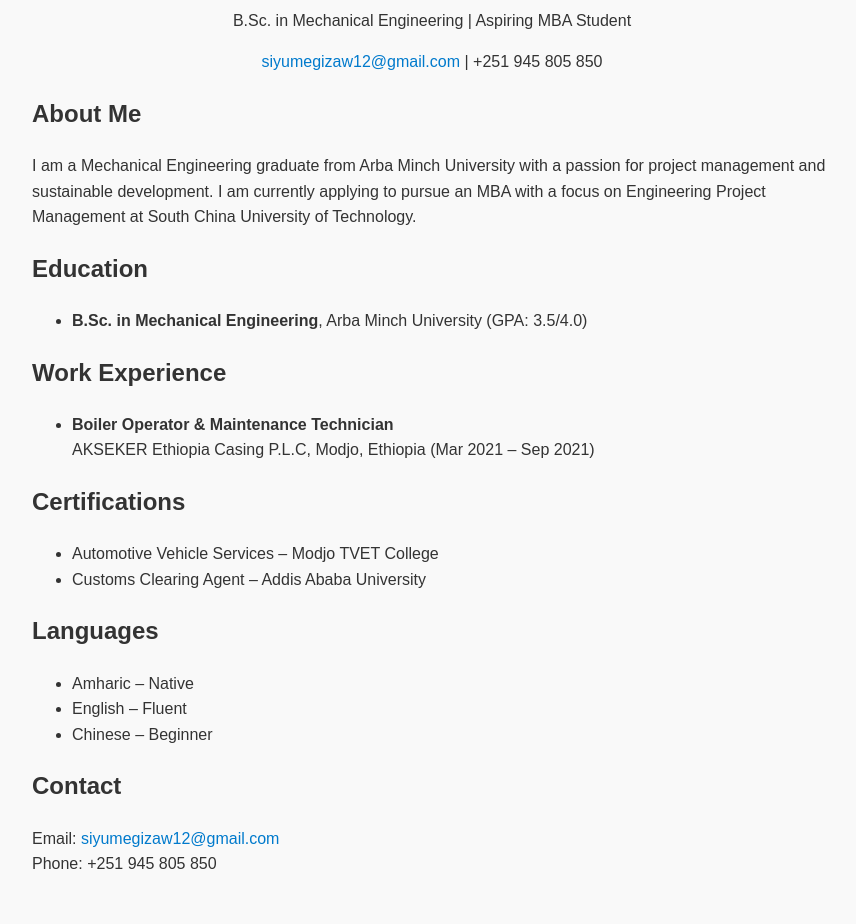
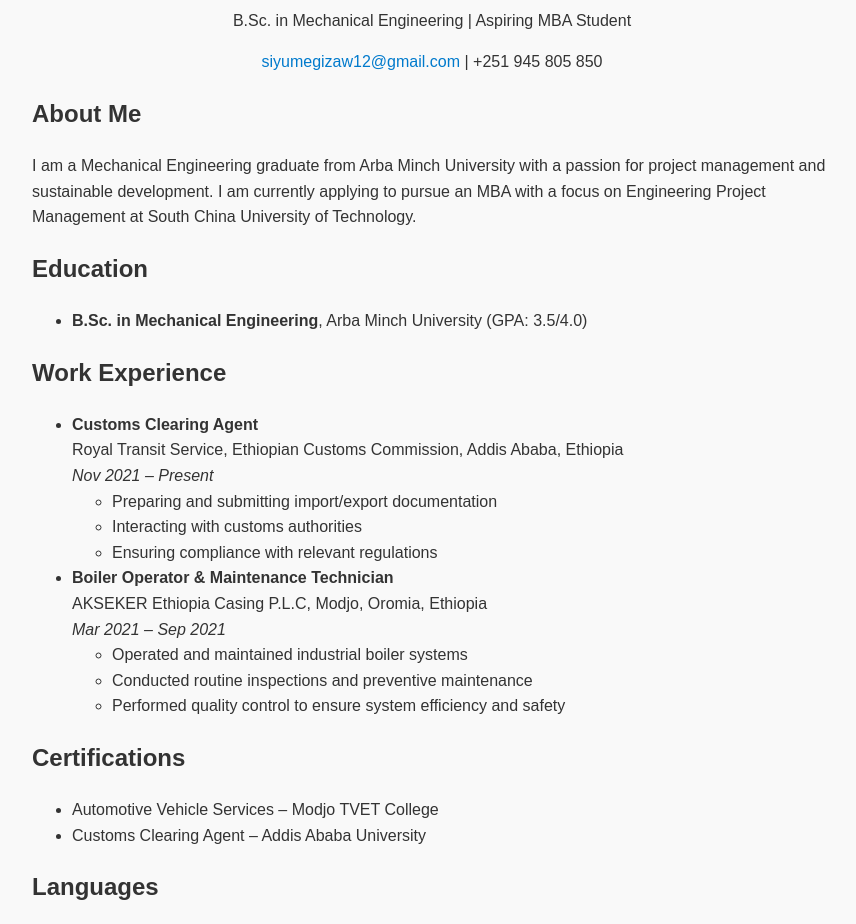
Before and after one commit to siyumgizaw/siyumgizaw.github.io, a plain HTML site: page index.html in a window 1280 px wide. Shown: the part 105-1029 px from the top of the page, without its empty margins (208-1064 px from the left). Drawn offline with Linux system fonts and the light colour scheme.

Commit message:
Update index.html

```diff
--- a/index.html
+++ b/index.html
@@ -50,7 +50,26 @@
 
     <h2>Work Experience</h2>
     <ul>
-      <li><strong>Boiler Operator & Maintenance Technician</strong><br>AKSEKER Ethiopia Casing P.L.C, Modjo, Ethiopia (Mar 2021 – Sep 2021)</li>
+      <li>
+        <strong>Customs Clearing Agent</strong><br>
+        Royal Transit Service, Ethiopian Customs Commission, Addis Ababa, Ethiopia<br>
+        <em>Nov 2021 – Present</em>
+        <ul>
+          <li>Preparing and submitting import/export documentation</li>
+          <li>Interacting with customs authorities</li>
+          <li>Ensuring compliance with relevant regulations</li>
+        </ul>
+      </li>
+      <li>
+        <strong>Boiler Operator & Maintenance Technician</strong><br>
+        AKSEKER Ethiopia Casing P.L.C, Modjo, Oromia, Ethiopia<br>
+        <em>Mar 2021 – Sep 2021</em>
+        <ul>
+          <li>Operated and maintained industrial boiler systems</li>
+          <li>Conducted routine inspections and preventive maintenance</li>
+          <li>Performed quality control to ensure system efficiency and safety</li>
+        </ul>
+      </li>
     </ul>
 
     <h2>Certifications</h2>
```
